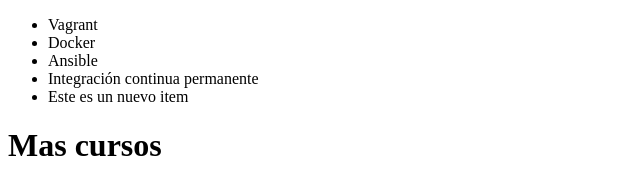
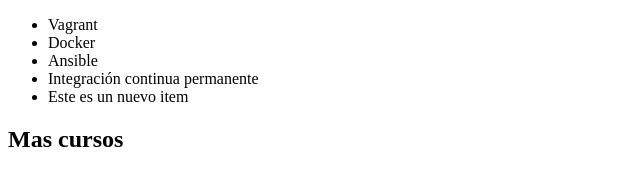
Before and after one commit to cervago9/-git-alura, a plain HTML site: page index.html in a window 1280 px wide. Shown: the whole page, without its empty margins (0-640 px from the left). Drawn offline with Linux system fonts and the light colour scheme.

Commit message:
titulo modificado a h2

```diff
--- a/index.html
+++ b/index.html
@@ -12,6 +12,6 @@
          <li> Integración continua permanente </li>
          <li>Este es un nuevo item</li>
      </ul>
-     <h1>Mas cursos</h1>
+     <h2>Mas cursos</h2>
 </body>
 </html>
```
